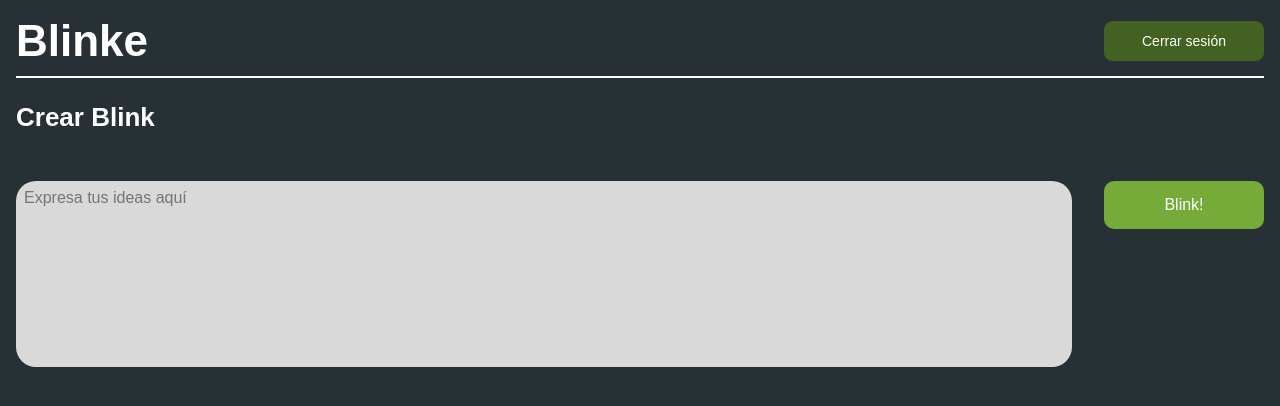
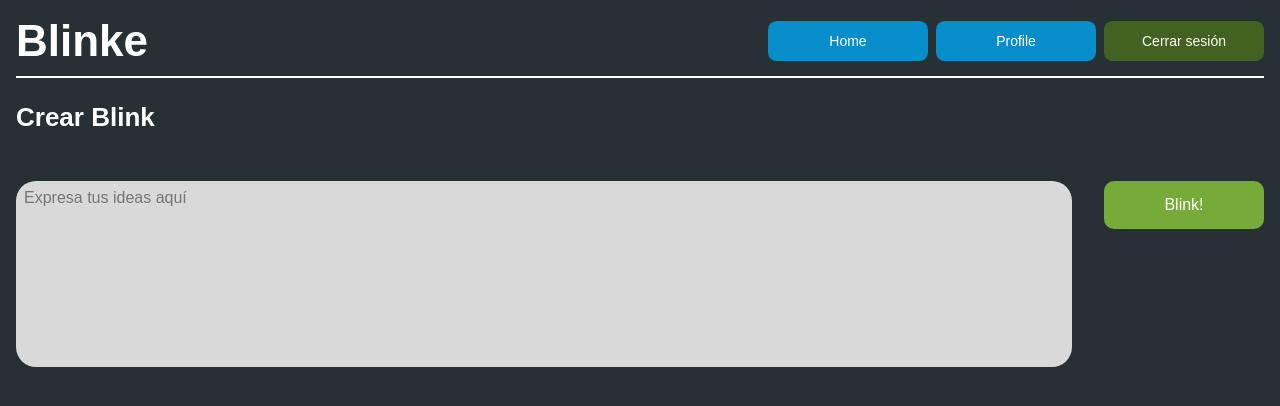
Before and after one commit to Geroncity2210/frontend_Blink, a React (Vite) app: page /create in a window 1280 px wide. Shown: the top 406 px of the page. Built offline with nearby package versions, Linux system fonts and the light colour scheme.

Commit message:
SyncPTodoMenosBusquedaEditarBorrarContext

```diff
--- a/src/Pages/CreateBlink/CreateBlink.jsx
+++ b/src/Pages/CreateBlink/CreateBlink.jsx
@@ -1,5 +1,6 @@
 import React, { useState } from "react";
 import axios from 'axios';
+import { useNavigate } from 'react-router-dom';
 import Notification from '../../components/Notification/Notification';
 import "./CreateBlink.css";
 
@@ -7,6 +8,7 @@ const CreateBlink = () => {
   const [blinkContent, setBlinkContent] = useState('');
   const [notificationMessage, setNotificationMessage] = useState(null);
   const [notificationType, setNotificationType] = useState(null);
+  const navigate = useNavigate();
 
   const handleBlinkCreation = async () => {
     try {
@@ -51,13 +53,30 @@ const CreateBlink = () => {
     }
   };
 
+   // Función para manejar el clic en el botón de Cerrar sesión
+   const handleSignOut = () => {
+    localStorage.removeItem('username');
+    localStorage.removeItem('token');
+    navigate('/');
+  };
+
+  const llevarAHome = () => {
+    navigate('/home');
+  };
+
+  const llevarAProfile = () => {
+    navigate('/profile');
+  };
+
   return (
     <>
       <div className="blinkCreator">
         <div className="Navbar">
           <h1>Blinke</h1>
           <div className="buttons">
-            <button className="btn_SignOut">Cerrar sesión</button>
+            <button className="btn_HomeFeed" onClick={llevarAHome}>Home</button>
+            <button className="btn_Profile" onClick={llevarAProfile} >Profile</button>
+            <button className="btn_SignOut" onClick={handleSignOut}>Cerrar sesión</button>
           </div>
         </div>
 
--- a/src/Pages/HomePage/Homepage.jsx
+++ b/src/Pages/HomePage/Homepage.jsx
@@ -45,12 +45,17 @@ const HomePage = () => {
     getBlinks();
   }, []);
 
+  const llevarAProfile = () => {
+    navigate('/profile');
+  };
+
   return (
     <div className="HomePage">
       <div className="Navbar">
         <h1>Blinke</h1>
         <div className="buttons">
           <button className="btn_search">Search</button>
+          <button className="btn_Profile" onClick={llevarAProfile} >Profile</button>
           <button id="btn_SignOut" onClick={handleSignOut}>Cerrar sesión</button>
         </div>
       </div>
--- a/src/Pages/Myprofile/Myprofile.jsx
+++ b/src/Pages/Myprofile/Myprofile.jsx
@@ -47,12 +47,17 @@ const MyProfile = () => {
     navigate('/create');
   };
 
+  const llevarAHome = () => {
+    navigate('/home');
+  };
+
   return (
     <div className="MyProfile">
       <div className="ProfileViewer">
         <div className="Navbar">
           <h1>Blinke</h1>
           <div className="buttons">
+            <button className="btn_HomeFeed" onClick={llevarAHome}>Home</button>
             <button className="btn_SignOut" onClick={handleSignOut}>Cerrar sesión</button>
           </div>
         </div>
```
